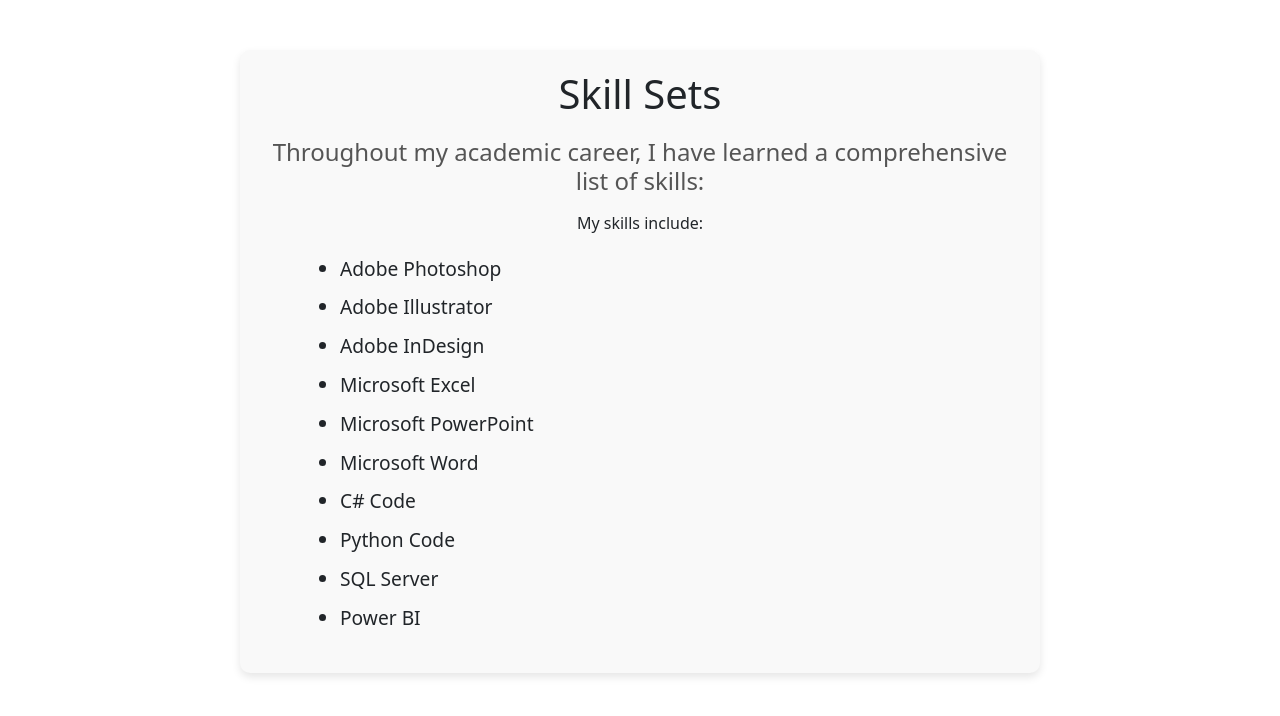
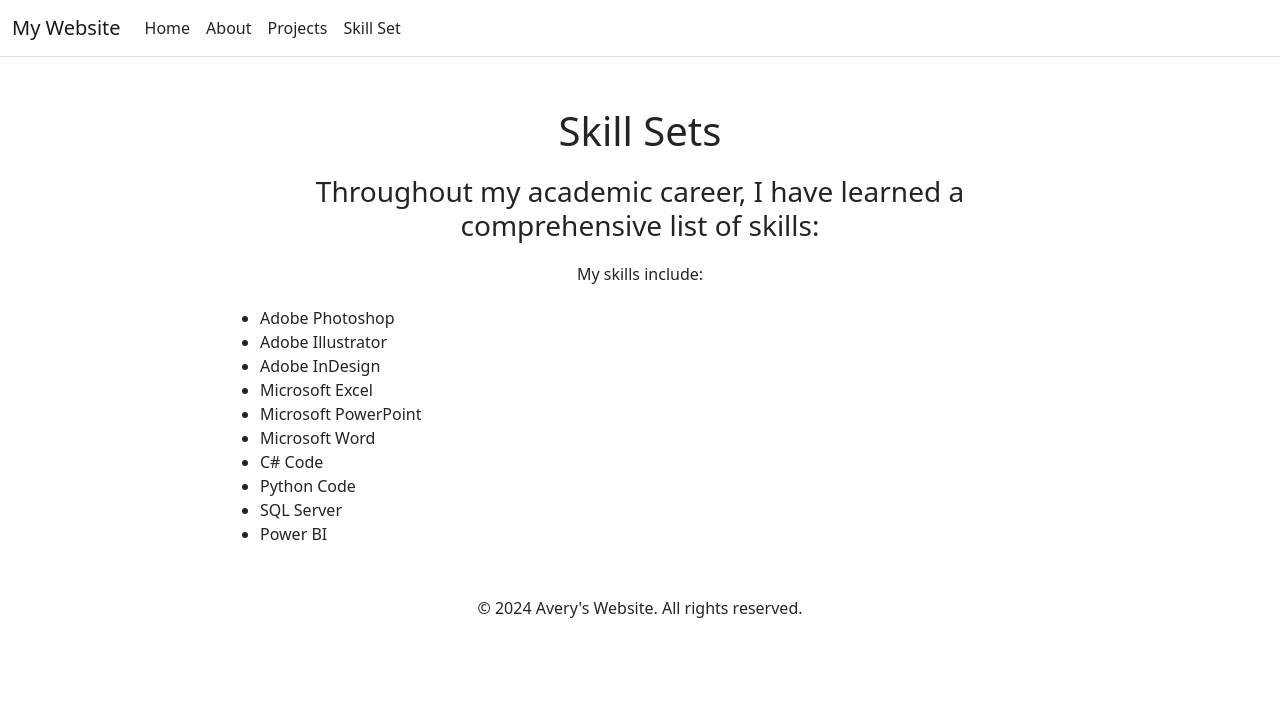
Before and after one commit to averyconnot/averyconnot.github.io, a plain HTML site: page skills.html in a window 1280 px wide. Drawn offline with nearby package versions, Linux system fonts and the light colour scheme.

Commit message:
Update skills.html

```diff
--- a/skills.html
+++ b/skills.html
@@ -3,42 +3,55 @@
 <head>
     <meta charset="UTF-8">
     <meta name="viewport" content="width=device-width, initial-scale=1.0">
-    <title>Skill Sets</title>
+    <title>Skill Set</title>
     <link rel="stylesheet" href="https://cdn.jsdelivr.net/npm/bootstrap@5.1.0/dist/css/bootstrap.min.css">
     <style>
         .skills-section {
             text-align: center;
             margin: 50px auto;
-            padding: 20px;
             max-width: 800px;
-            background-color: #f9f9f9;
-            box-shadow: 0 4px 8px rgba(0, 0, 0, 0.1);
-            border-radius: 10px;
-        }
-        .skills-section h1 {
-            font-size: 2.5rem;
-            margin-bottom: 20px;
-        }
-        .skills-section h3 {
-            font-size: 1.5rem;
-            margin-bottom: 15px;
-            color: #555;
         }
         .skills-section ul {
             text-align: left;
+            list-style-type: disc;
             margin: 20px auto;
-            padding: 0;
-            list-style-type: disc;
-            max-width: 600px;
+            padding: 0 20px;
         }
-        .skills-section li {
-            font-size: 1.2rem;
-            margin-bottom: 10px;
+        .skills-section h1, .skills-section h3 {
+            margin-bottom: 20px;
         }
     </style>
 </head>
 <body>
-    <div class="skills-section">
+    <header>
+        <nav class="navbar navbar-expand-sm navbar-toggleable-sm navbar-light bg-white border-bottom box-shadow mb-3">
+            <div class="container-fluid">
+                <a class="navbar-brand" href="index.html">My Website</a>
+                <button class="navbar-toggler" type="button" data-bs-toggle="collapse" data-bs-target=".navbar-collapse" aria-controls="navbarSupportedContent"
+                        aria-expanded="false" aria-label="Toggle navigation">
+                    <span class="navbar-toggler-icon"></span>
+                </button>
+                <div class="navbar-collapse collapse d-sm-inline-flex justify-content-between">
+                    <ul class="navbar-nav flex-grow-1">
+                        <li class="nav-item">
+                            <a class="nav-link text-dark" href="index.html">Home</a>
+                        </li>
+                        <li class="nav-item">
+                            <a class="nav-link text-dark" href="about.html">About</a>
+                        </li>
+                        <li class="nav-item">
+                            <a class="nav-link text-dark" href="projects.html">Projects</a>
+                        </li>
+                        <li class="nav-item">
+                            <a class="nav-link text-dark" href="skills.html">Skill Set</a>
+                        </li>
+                    </ul>
+                </div>
+            </div>
+        </nav>
+    </header>
+
+    <main class="skills-section">
         <h1>Skill Sets</h1>
         <h3>Throughout my academic career, I have learned a comprehensive list of skills:</h3>
         <p>My skills include:</p>
@@ -54,6 +67,13 @@
             <li>SQL Server</li>
             <li>Power BI</li>
         </ul>
-    </div>
+    </main>
+
+    <footer class="text-center mt-4">
+        <p>&copy; 2024 Avery's Website. All rights reserved.</p>
+    </footer>
+
+    <script src="https://cdn.jsdelivr.net/npm/@popperjs/core@2.9.3/dist/umd/popper.min.js"></script>
+    <script src="https://cdn.jsdelivr.net/npm/bootstrap@5.1.0/dist/js/bootstrap.min.js"></script>
 </body>
 </html>
```
